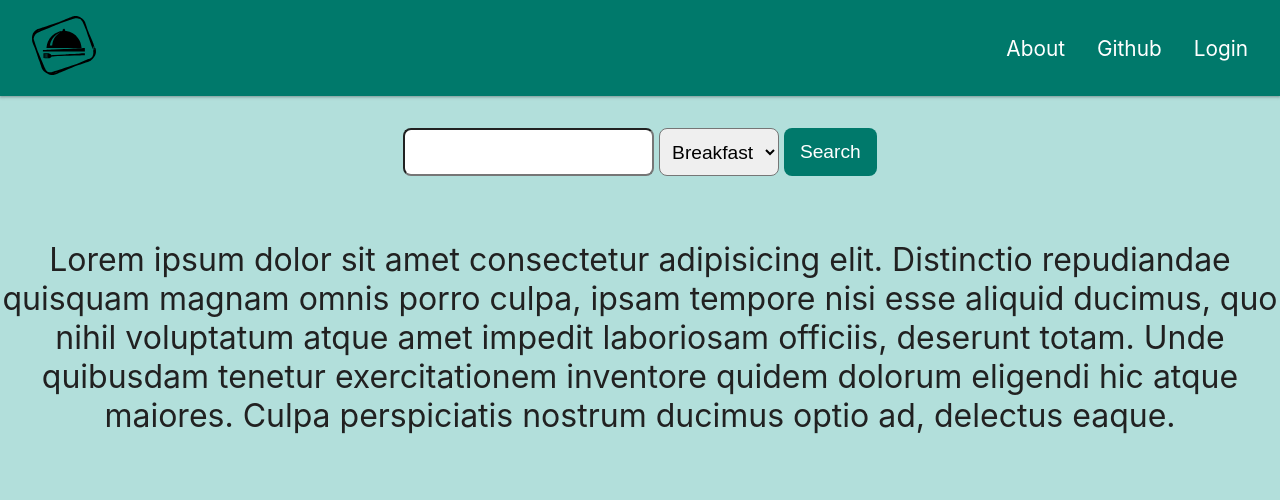
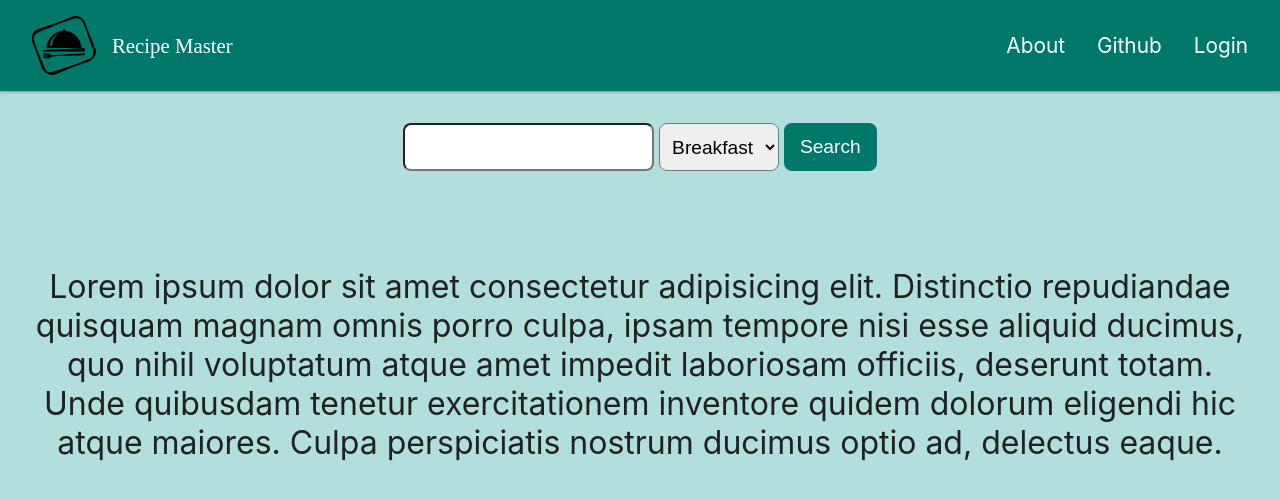
Before and after one commit to erol1098/recipe-app-react, a React (Create React App) app: page / in a window 1280 px wide. Shown: the top 500 px of the page. Built offline with nearby package versions, Linux system fonts and the light colour scheme.

Commit message:
Search Page Added

```diff
--- a/src/components/Auth/AuthForm.jsx
+++ b/src/components/Auth/AuthForm.jsx
@@ -33,7 +33,7 @@ const AuthForm = () => {
           setIsLoading(false);
           // console.log(response);
           login(response.data.idToken);
-          navigate("/");
+          navigate(-1);
         } catch (error) {
           setIsLoading(false);
           alert(error.response.data.error.message || "Authentication Failed");
--- a/src/components/Header/Form.jsx
+++ b/src/components/Header/Form.jsx
@@ -2,14 +2,17 @@ import React, { useContext } from "react";
 import Query from "../../utils/query-context";
 import useHttp from "../../hooks/useHttp";
 import StyledForm from "./Form.styled";
+import { useNavigate } from "react-router-dom";
 
 const Form = () => {
   const { mealType, setMealType, query, setQuery } = useContext(Query);
   const { makeSearch } = useHttp();
+  const navigate = useNavigate();
   const submitHandler = (e) => {
     e.preventDefault();
     makeSearch(query, mealType);
     setQuery("");
+    navigate("/search");
   };
   return (
     <StyledForm onSubmit={submitHandler}>
--- a/src/components/Navbar/Navbar.jsx
+++ b/src/components/Navbar/Navbar.jsx
@@ -3,12 +3,16 @@ import StyledNav, { Logo } from "./Navbar.styled";
 import { NavLink } from "react-router-dom";
 import logo from "../../assets/logo.svg";
 import AuthContext from "../../utils/auth-context";
+import Recipes from "../../utils/recipes";
 const Navbar = () => {
-  const { isLoggedIn } = useContext(AuthContext);
+  const { isLoggedIn, logout } = useContext(AuthContext);
+  const { setMeals } = useContext(Recipes);
   return (
     <StyledNav>
       <NavLink to="/">
-        <Logo src={logo} />
+        <div>
+          <Logo src={logo} onClick={() => setMeals("")} /> Recipe Master
+        </div>
       </NavLink>
       <ul>
         <li>
@@ -25,7 +29,12 @@ const Navbar = () => {
         </li>
         <li>
           {!isLoggedIn && <NavLink to="login">Login</NavLink>}
-          {isLoggedIn && <NavLink to="/">Logout</NavLink>}
+          {isLoggedIn && (
+            <NavLink to="/">
+              {" "}
+              <button onClick={() => logout()}>Logout</button>
+            </NavLink>
+          )}
         </li>
       </ul>
     </StyledNav>
--- a/src/components/Navbar/Navbar.styled.jsx
+++ b/src/components/Navbar/Navbar.styled.jsx
@@ -12,6 +12,14 @@ const StyledNav = styled.nav`
   align-items: center;
   box-shadow: rgba(60, 64, 67, 0.3) 0px 1px 2px 0px,
     rgba(60, 64, 67, 0.15) 0px 1px 3px 1px;
+  & div {
+    display: flex;
+    justify-content: center;
+    align-items: center;
+    gap: 1rem;
+    font-size: 1.3rem;
+    font-family: "Shadows Into Light", cursive;
+  }
   & ul {
     display: flex;
     gap: 2rem;
--- a/src/components/UI/Global/Global.styled.jsx
+++ b/src/components/UI/Global/Global.styled.jsx
@@ -1,6 +1,7 @@
 import { createGlobalStyle } from "styled-components";
 
 const GlobalStyles = createGlobalStyle`
+@import url('https://fonts.googleapis.com/css2?family=Shadows+Into+Light&display=swap');
 * {
   margin: 0;
   padding: 0;
--- a/src/pages/Home/Container.styled.jsx
+++ b/src/pages/Home/Container.styled.jsx
@@ -4,7 +4,7 @@ const StyledMain = styled.main`
   /* ... */
   display: flex;
   flex-wrap: wrap;
-  justify-content: flex-start;
+  justify-content: center;
   gap: 2rem;
   padding: 2rem;
   background-color: ${({ theme }) => theme.colors.lightPrimary};
--- a/src/pages/Home/Home.jsx
+++ b/src/pages/Home/Home.jsx
@@ -1,53 +1,40 @@
 import React, { useContext } from "react";
-import Card from "../../components/UI/Card/Card";
+
 import Recipes from "../../utils/recipes";
+
+import Form from "../../components/Header/Form";
+import { Outlet } from "react-router-dom";
 import StyledMain from "./Container.styled";
-import Query from "../../utils/query-context";
-import Spinner from "../../components/UI/Spinner/Spinner";
-import Form from "../../components/Header/Form";
 const Home = () => {
   const { meals } = useContext(Recipes);
-  const { isLoading } = useContext(Query);
-  if (!meals) {
-    return (
-      <div>
-        <Form />
-        <p style={{ textAlign: "center", fontSize: "2rem", marginTop: "2rem" }}>
-          Lorem ipsum dolor sit amet consectetur adipisicing elit. Distinctio
-          repudiandae quisquam magnam omnis porro culpa, ipsam tempore nisi esse
-          aliquid ducimus, quo nihil voluptatum atque amet impedit laboriosam
-          officiis, deserunt totam. Unde quibusdam tenetur exercitationem
-          inventore quidem dolorum eligendi hic atque maiores. Culpa
-          perspiciatis nostrum ducimus optio ad, delectus eaque.
-        </p>
-      </div>
-    );
-  }
-  if (meals?.length === 0 && meals) {
-    return (
-      <div>
-        <Form />
-        <p style={{ textAlign: "center", fontSize: "2rem", marginTop: "2rem" }}>
-          No Item Found!
-        </p>
-      </div>
-    );
-  }
-  if (isLoading) {
-    return <Spinner />;
-  }
 
   return (
     <>
       <Form />
       <StyledMain>
-        {meals?.map((meal) => {
-          const { label, image, calories } = meal.recipe;
-          return <Card key={calories} label={label} image={image} />;
-        })}
+        {!meals && (
+          <div>
+            <p
+              style={{
+                textAlign: "center",
+                fontSize: "2rem",
+                marginTop: "2rem",
+                alignSelf: "stretch",
+              }}
+            >
+              Lorem ipsum dolor sit amet consectetur adipisicing elit.
+              Distinctio repudiandae quisquam magnam omnis porro culpa, ipsam
+              tempore nisi esse aliquid ducimus, quo nihil voluptatum atque amet
+              impedit laboriosam officiis, deserunt totam. Unde quibusdam
+              tenetur exercitationem inventore quidem dolorum eligendi hic atque
+              maiores. Culpa perspiciatis nostrum ducimus optio ad, delectus
+              eaque.
+            </p>
+          </div>
+        )}
+        {meals && <Outlet />}
       </StyledMain>
     </>
   );
 };
-
 export default Home;
--- /dev/null
+++ b/src/pages/Home/Search.jsx
@@ -0,0 +1,37 @@
+import React, { useContext } from "react";
+import StyledMain from "./Container.styled";
+import Spinner from "../../components/UI/Spinner/Spinner";
+import Recipes from "../../utils/recipes";
+import Query from "../../utils/query-context";
+import Card from "../../components/UI/Card/Card";
+
+const Search = () => {
+  const { meals } = useContext(Recipes);
+  const { isLoading } = useContext(Query);
+  if (meals?.length === 0 && meals) {
+    return (
+      <p
+        style={{
+          textAlign: "center",
+          fontSize: "2rem",
+        }}
+      >
+        No Item Found!
+      </p>
+    );
+  }
+  if (isLoading) {
+    return <Spinner />;
+  }
+
+  return (
+    <StyledMain>
+      {meals?.map((meal) => {
+        const { label, image, calories } = meal.recipe;
+        return <Card key={calories} label={label} image={image} />;
+      })}
+    </StyledMain>
+  );
+};
+
+export default Search;
```
